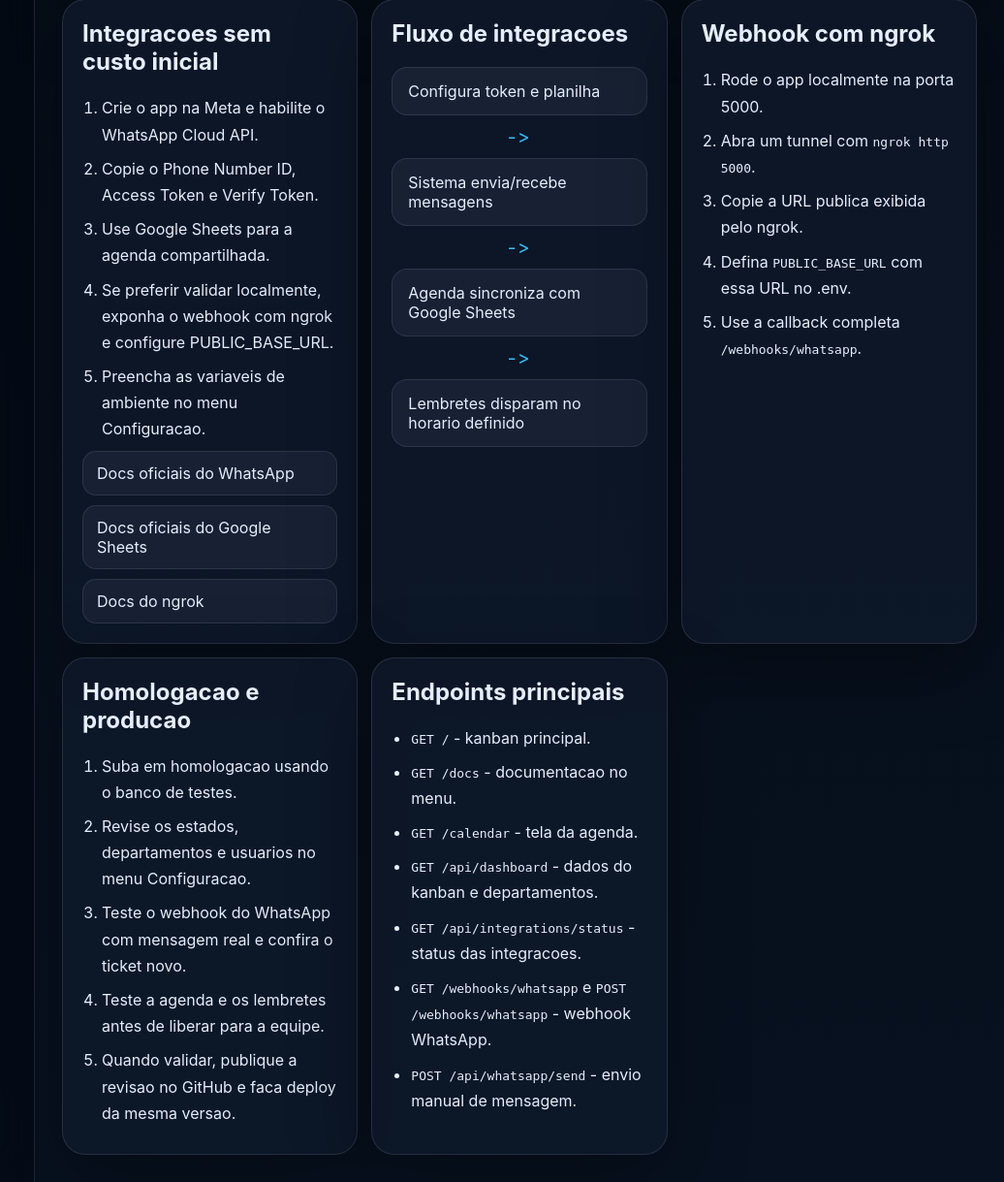
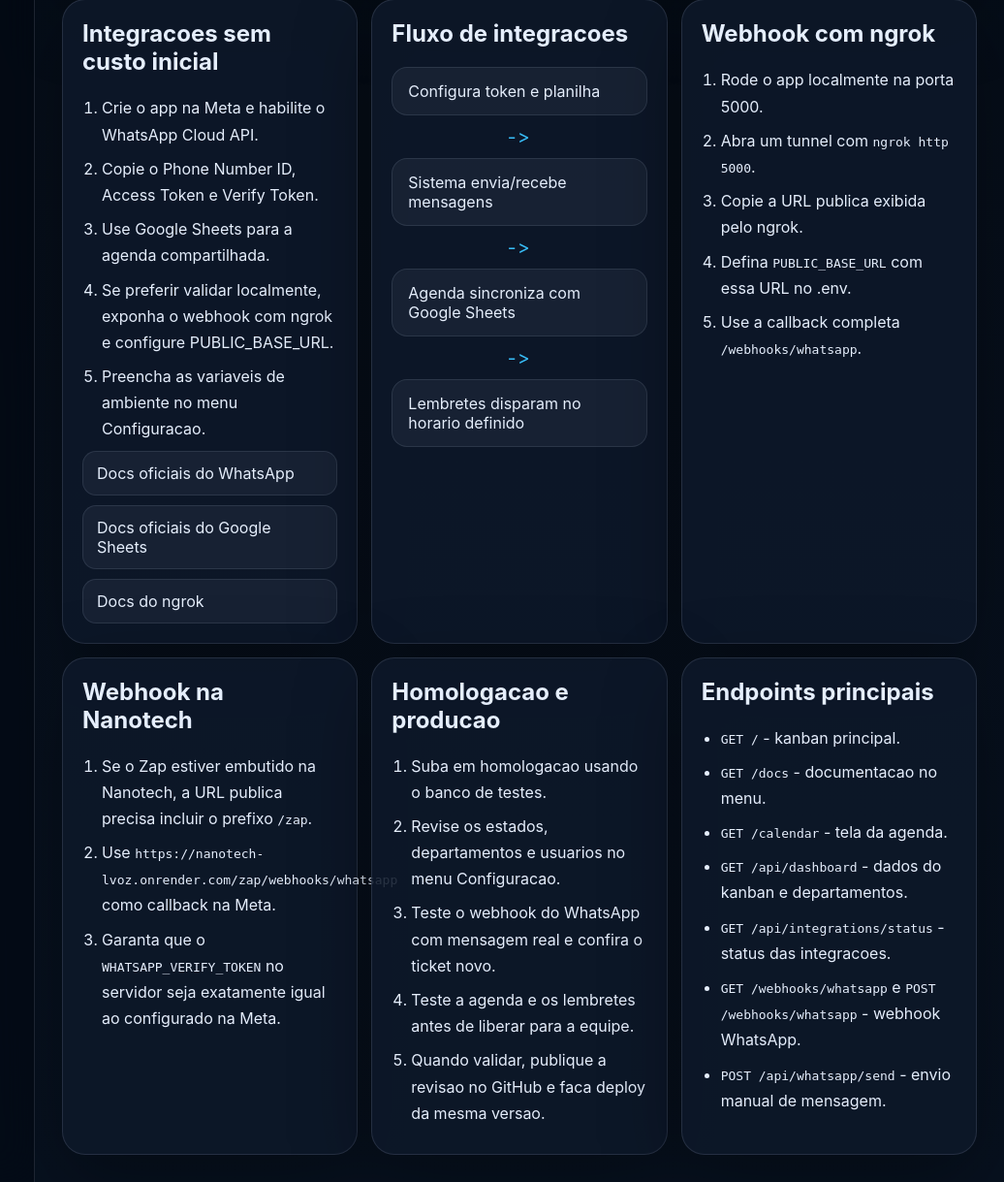
Before and after one commit to renansc/full, a Flask app: page /docs in a window 1280 px wide. Shown: the part 1018-2237 px from the top of the page at 97% size, without its empty margins (244-1280 px from the left). Run offline with Flask 3, Linux system fonts and the light colour scheme; a user stored in the database is signed in; some libraries are stand-ins or nearby versions.

Commit message:
Corrige callback do webhook WhatsApp

```diff
--- a/zap/app/routes.py
+++ b/zap/app/routes.py
@@ -47,8 +47,7 @@ def _public_base_url():
 
 
 def _whatsapp_webhook_url():
-    base_url = _public_base_url()
-    return f"{base_url}/webhooks/whatsapp" if base_url else ""
+    return url_for("main.whatsapp_webhook", _external=True)
 
 
 def _setting_bool(settings_map, key, default=False):
--- a/zap/app/templates/docs.html
+++ b/zap/app/templates/docs.html
@@ -95,6 +95,15 @@ python -m flask --app wsgi:app run</pre>
     </ol>
   </article>
 
+  <article class="panel docs-panel">
+    <h2>Webhook na Nanotech</h2>
+    <ol class="docs-list">
+      <li>Se o Zap estiver embutido na Nanotech, a URL publica precisa incluir o prefixo <code>/zap</code>.</li>
+      <li>Use <code>https://nanotech-lvoz.onrender.com/zap/webhooks/whatsapp</code> como callback na Meta.</li>
+      <li>Garanta que o <code>WHATSAPP_VERIFY_TOKEN</code> no servidor seja exatamente igual ao configurado na Meta.</li>
+    </ol>
+  </article>
+
   <article class="panel docs-panel" id="producao">
     <h2>Homologacao e producao</h2>
     <ol class="docs-list">
--- a/zap/app/templates/settings.html
+++ b/zap/app/templates/settings.html
@@ -73,10 +73,10 @@
   <article class="panel">
     <h2>Webhook WhatsApp</h2>
     <div class="list-stack">
-      <div class="list-item"><strong>Callback URL</strong> <code>{{ whatsapp_webhook_url or 'Defina PUBLIC_BASE_URL' }}</code></div>
+      <div class="list-item"><strong>Callback URL</strong> <code>{{ whatsapp_webhook_url }}</code></div>
       <div class="list-item"><strong>Verify token</strong> <code>{{ settings_map.get('WHATSAPP_VERIFY_TOKEN', 'zap_verify_2026_04') }}</code></div>
     </div>
-    <p class="muted">Use a URL publica do ngrok ou do dominio final. Exemplo: https://abcd-1234.ngrok-free.app/webhooks/whatsapp</p>
+    <p class="muted">Use a URL publica do ngrok ou do dominio final. No modo embutido da Nanotech, a callback fica em <code>/zap/webhooks/whatsapp</code>. Em deploy standalone, fica em <code>/webhooks/whatsapp</code>.</p>
   </article>
 
   <article class="panel">
```
Also changed, not shown: zap/docs/INTEGRACOES.md (+6 -0 lines), zap/README.md.
